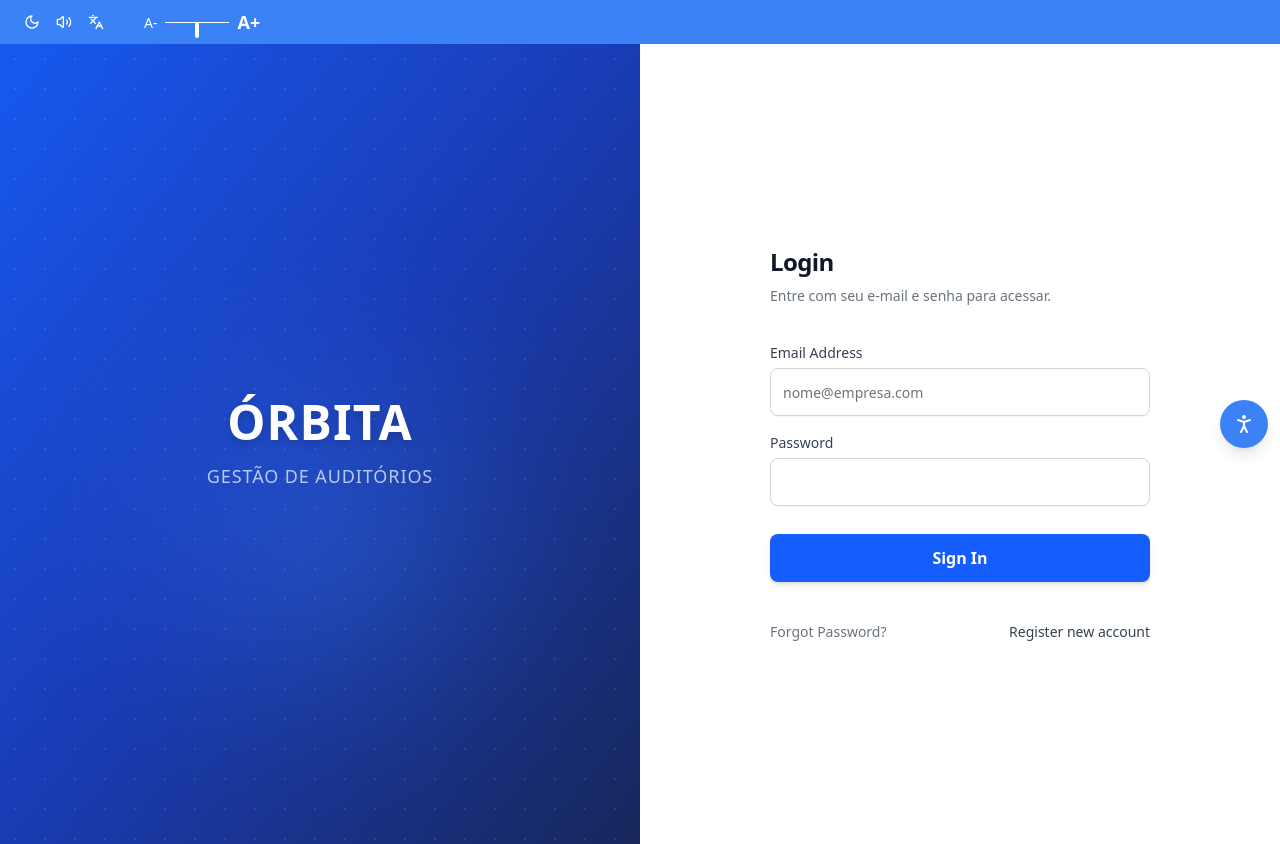
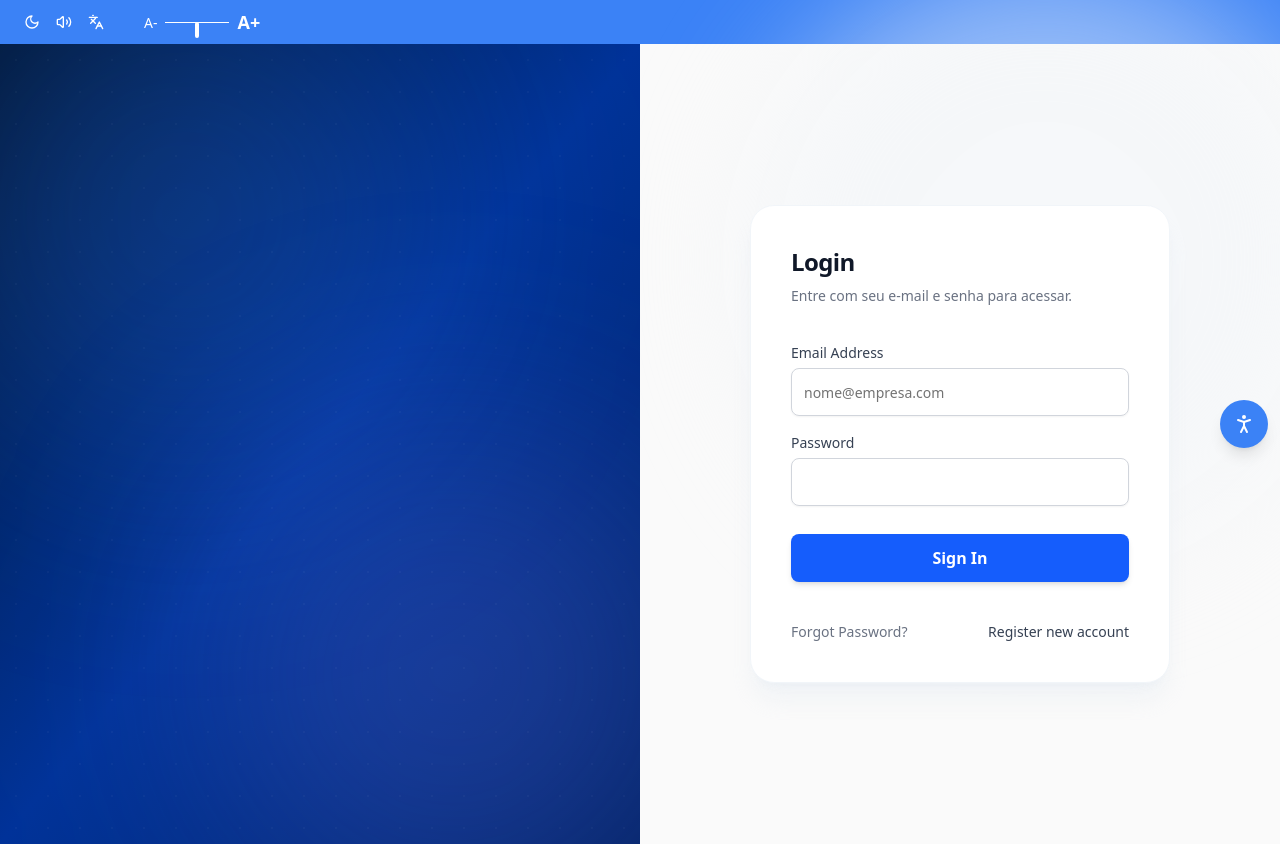
Before and after one commit to biancadearaujo/corporate-space-management, a Next.js app in the folder front/frontend-projeto-gestao-auditorio/: page /login in a window 1280 px wide. Built offline with nearby package versions, Linux system fonts and the light colour scheme.

Commit message:
style(login): melhora o design da tela de login

```diff
--- a/front/frontend-projeto-gestao-auditorio/src/app/login/page.tsx
+++ b/front/frontend-projeto-gestao-auditorio/src/app/login/page.tsx
@@ -4,41 +4,72 @@ import { LoginForm } from '@/components/ui/login-form';
 
 export default function LoginPage() {
   return (
-    // h-screen e overflow-hidden: O segredo para NÃO ter barra de rolagem
-    <div className="w-full h-screen grid lg:grid-cols-2 overflow-hidden">
+    <div className="w-full h-screen grid lg:grid-cols-2 bg-[#FAFAFA] font-sans overflow-hidden">
 
-      {/* LADO ESQUERDO: Azul e Decorativo */}
-      <div className="hidden lg:flex relative flex-col items-center justify-center bg-blue-700 text-white">
+      {/* LADO ESQUERDO: Branding e Identidade Visual */}
+      <div className="hidden lg:flex relative flex-col items-center justify-center overflow-hidden bg-[#003399]">
 
-        {/* Camadas de Fundo para simular o efeito "Tech" da imagem */}
-        <div className="absolute inset-0 bg-blue-900"></div>
-        {/* Um gradiente para dar profundidade */}
-        <div className="absolute inset-0 bg-gradient-to-br from-blue-600 via-blue-800 to-blue-950 opacity-90"></div>
+        {/* Gradiente base da marca */}
+        <div className="absolute inset-0 bg-gradient-to-br from-[#001738] via-[#003399] to-[#002266]"></div>
 
-        {/* Padrão decorativo sutil (linhas) */}
-        <div className="absolute inset-0 opacity-10"
-             style={{ backgroundImage: 'radial-gradient(#ffffff 1px, transparent 1px)', backgroundSize: '30px 30px' }}>
+        {/* Círculos luminosos (Efeito Blur/Glow) */}
+        <div className="absolute top-[-10%] left-[-10%] w-[500px] h-[500px] bg-blue-500/20 rounded-full blur-[120px]"></div>
+        <div className="absolute bottom-[-10%] right-[-10%] w-[500px] h-[500px] bg-indigo-400/20 rounded-full blur-[120px]"></div>
+
+        {/* Padrão decorativo pontilhado muito subtil */}
+        <div className="absolute inset-0 opacity-[0.03]"
+             style={{ backgroundImage: 'radial-gradient(#ffffff 1.5px, transparent 1.5px)', backgroundSize: '32px 32px' }}>
         </div>
 
         {/* Conteúdo Centralizado */}
-        <div className="relative z-10 flex flex-col items-center gap-4 p-10 text-center">
-           {/* Círculo decorativo atrás do texto se quiser */}
-           <div className="absolute -z-10 w-64 h-64 bg-blue-500 rounded-full blur-[100px] opacity-40"></div>
+        <div className="relative z-10 flex flex-col items-center gap-6 p-10 text-center animate-in fade-in zoom-in-95 duration-700">
+            {/* Ícone/Logo do Órbita */}
+            <div className="w-24 h-24 bg-white/10 backdrop-blur-md border border-white/20 rounded-3xl flex items-center justify-center text-white mb-2 shadow-2xl">
+                <svg width="48" height="56" viewBox="0 0 24 28" fill="none" stroke="currentColor" strokeWidth="1.5" strokeLinecap="round" strokeLinejoin="round">
+                    <path d="M4 2v20l8 4 8-4V6l-8-4-8 4z"/>
+                    <path d="M4 14h8v12"/>
+                    <path d="M12 2v12l8-4"/>
+                </svg>
+            </div>
 
-           <h1 className="text-5xl font-bold tracking-wide text-white drop-shadow-lg">
-             ÓRBITA
-           </h1>
-           <p className="text-blue-100 text-lg font-light tracking-wider opacity-80">
-             GESTÃO DE AUDITÓRIOS
-           </p>
+            <h1 className="text-5xl font-extrabold tracking-tight text-white drop-shadow-md">
+                Órbita
+            </h1>
+            <p className="text-blue-100/80 text-lg font-medium tracking-wide max-w-sm">
+                Plataforma integrada para gestão e reserva de espaços corporativos.
+            </p>
         </div>
       </div>
 
-      {/* LADO DIREITO: Formulário Limpo */}
-      <div className="flex items-center justify-center bg-white p-8">
-        {/* max-w-sm limita a largura para o form não ficar "esticado" demais */}
-        <div className="w-full max-w-[380px] space-y-6">
-          <LoginForm />
+      {/* LADO DIREITO: Área de Login */}
+      {/* Adicionado overflow-y-auto para garantir que nunca corta conteúdo em telas pequenas */}
+      <div className="flex items-center justify-center p-6 sm:p-12 relative h-full overflow-y-auto">
+
+        {/* Card do Formulário: Removidas as margens negativas e adicionado 'my-auto' */}
+        <div className="w-full max-w-[420px] bg-white p-8 sm:p-10 rounded-[24px] shadow-xl shadow-slate-200/40 border border-slate-100 relative z-10 animate-in fade-in slide-in-from-bottom-4 duration-500 my-auto">
+
+            {/* Cabecalho Mobile */}
+            <div className="flex flex-col items-center justify-center lg:hidden mb-6">
+                <div className="text-[#003399] mb-3">
+                    <svg width="40" height="46" viewBox="0 0 24 28" fill="none" stroke="currentColor" strokeWidth="2" strokeLinecap="round" strokeLinejoin="round">
+                        <path d="M4 2v20l8 4 8-4V6l-8-4-8 4z"/>
+                        <path d="M4 14h8v12"/>
+                        <path d="M12 2v12l8-4"/>
+                    </svg>
+                </div>
+                <h1 className="text-3xl font-extrabold text-[#003399] tracking-tight">Órbita</h1>
+            </div>
+
+            {/* NOTA: Títulos removidos daqui porque o seu <LoginForm /> já os tem embutidos! */}
+
+            {/* O Componente do seu formulário */}
+            <LoginForm />
+
+        </div>
+
+        {/* Elemento decorativo de fundo para o Lado Direito (fixado para não rolar com o form) */}
+        <div className="hidden lg:block fixed top-0 right-0 w-1/2 h-full overflow-hidden pointer-events-none z-0">
+            <div className="absolute top-[-5%] right-[-10%] w-[600px] h-[600px] bg-slate-100 rounded-full opacity-50 blur-3xl"></div>
         </div>
       </div>
 
```
